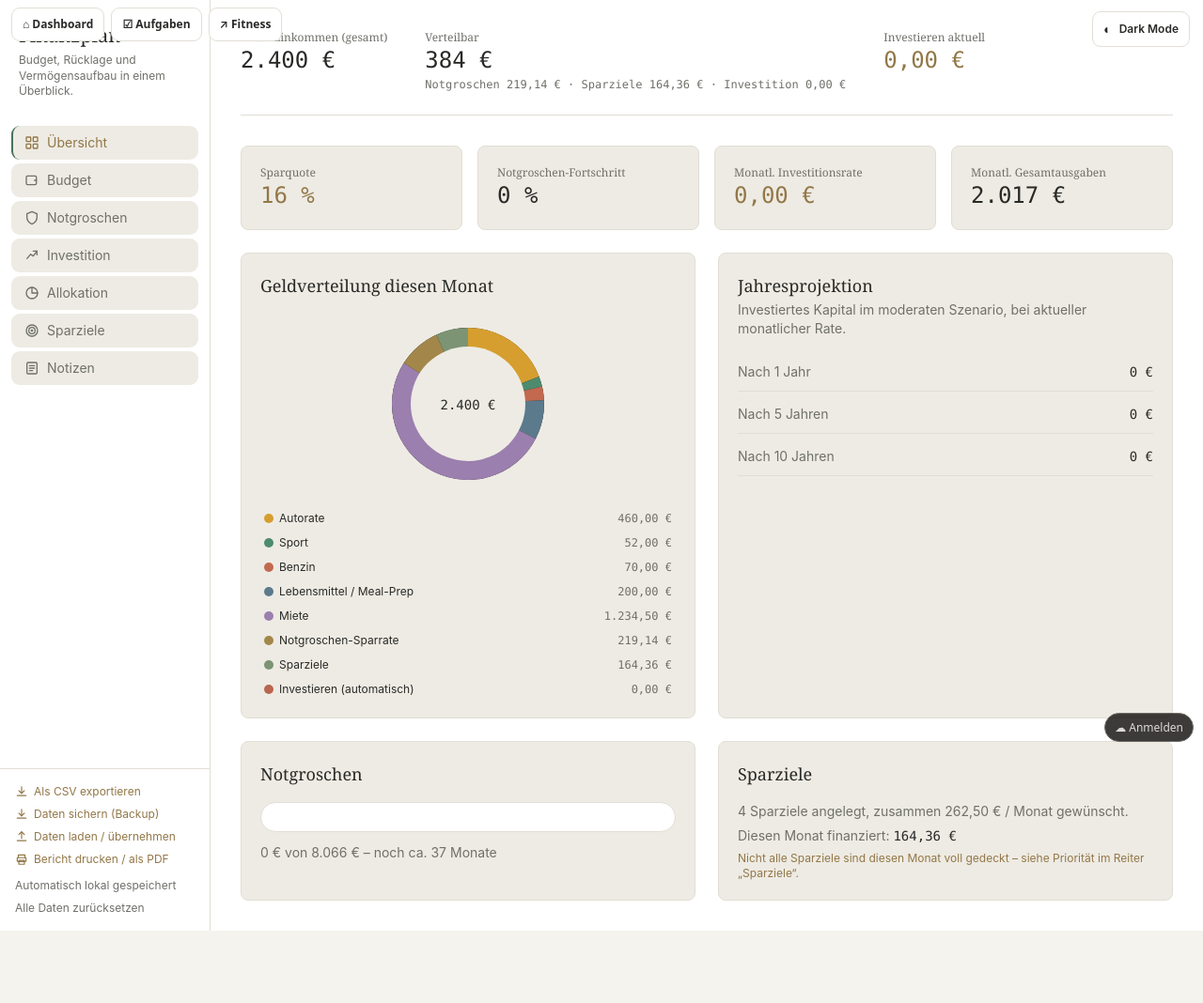
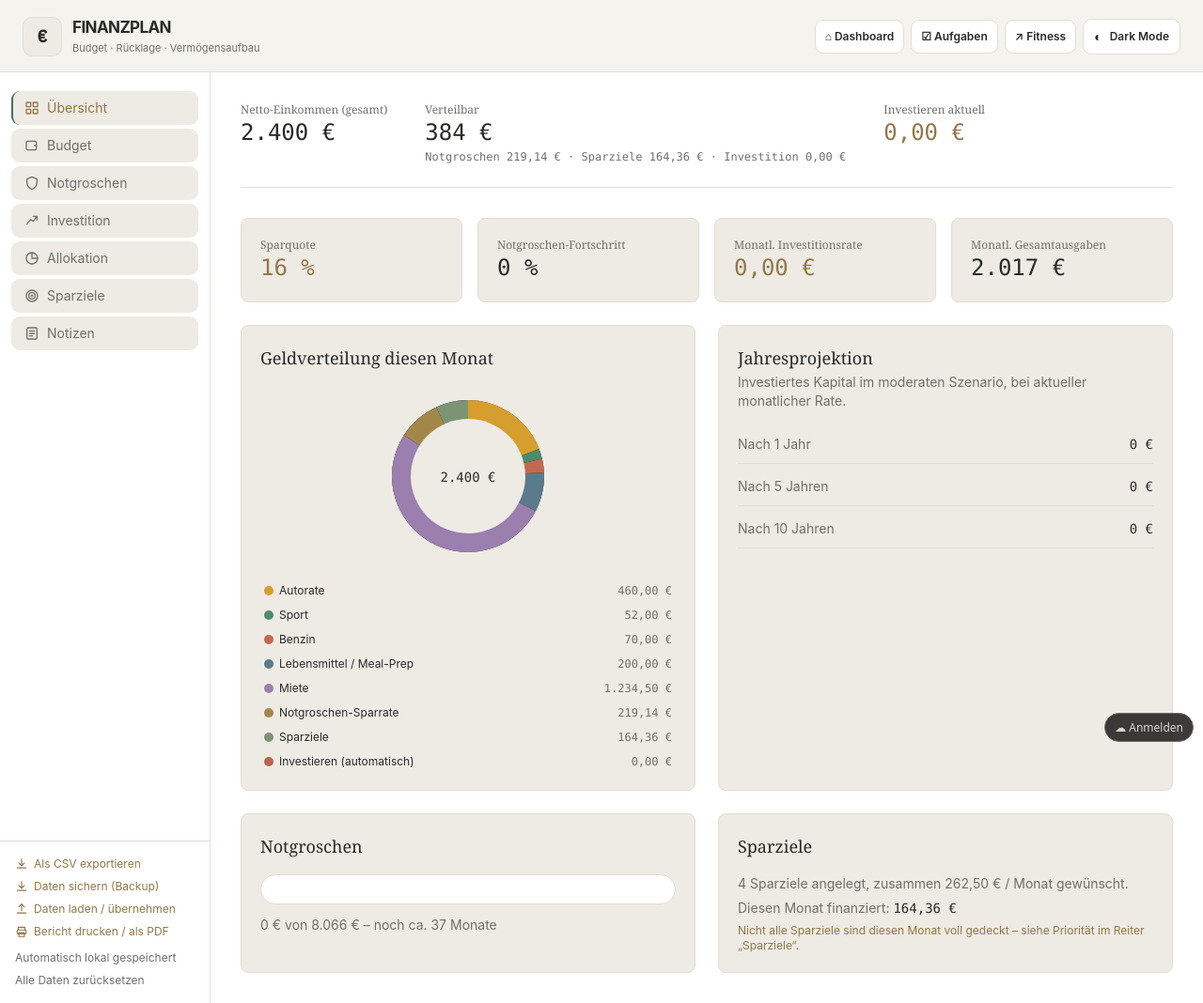
Before and after one commit to KEYUSER123/WEBAPPS, a plain HTML site: page finanzplan/index.html in a window 1280 px wide. Shown: the whole page at 94% size. Before the commit the page ends 991 px from the top, so only its background shows below. Drawn offline with nearby package versions, Linux system fonts and the light colour scheme.

Commit message:
Add files via upload

```diff
--- a/finanzplan/index.html
+++ b/finanzplan/index.html
@@ -14,10 +14,20 @@
   .font-mono { font-family: 'IBM Plex Mono', ui-monospace, monospace; }
   input[type=number]::-webkit-inner-spin-button { opacity: 1; }
   body { padding-top: env(safe-area-inset-top, 0px); padding-bottom: env(safe-area-inset-bottom, 0px); box-sizing: border-box; }
-  #app-switcher{position:fixed;top:calc(env(safe-area-inset-top, 0px) + 8px);left:12px;z-index:99990;display:flex;gap:8px;flex-wrap:wrap;font:600 12px/1.2 system-ui,-apple-system,sans-serif}
-  #app-switcher a{display:inline-flex;align-items:center;gap:6px;padding:9px 11px;border:1px solid #57534e;border-radius:10px;background:rgba(28,25,23,.96);color:#f5f5f4;text-decoration:none;box-shadow:0 4px 14px #0003}
-  #app-switcher a:hover{border-color:#d6a85f}
-  @media(max-width:520px){#app-switcher{left:8px;top:calc(env(safe-area-inset-top, 0px) + 6px);gap:5px}#app-switcher a{padding:8px;font-size:11px}}
+  /* Shared top bar: intentionally follows the Fitness app header rhythm. */
+  #finance-global-header{position:relative;z-index:50;display:flex;align-items:center;justify-content:space-between;gap:18px;width:100%;max-width:1440px;margin:0 auto;padding:18px 24px 16px;border-bottom:1px solid var(--at-line);box-sizing:border-box;background:var(--at-bg);}
+  #finance-global-header .finance-brand{display:flex;align-items:center;gap:11px;min-width:220px;color:var(--at-text);}
+  #finance-global-header .finance-brand-mark{display:grid;place-items:center;width:42px;height:42px;flex:0 0 42px;border:1px solid var(--at-line);border-radius:10px;background:var(--at-raised);color:var(--at-text);font:600 18px/1 'IBM Plex Mono',ui-monospace,monospace;}
+  #finance-global-header .finance-brand h1{margin:0;color:var(--at-text);font:650 17px/1.25 Inter,'SF Pro Display',-apple-system,BlinkMacSystemFont,'Segoe UI',sans-serif;letter-spacing:-.035em;}
+  #finance-global-header .finance-brand p{margin:3px 0 0;color:var(--at-muted);font:400 11px/1.35 Inter,'SF Pro Display',-apple-system,BlinkMacSystemFont,'Segoe UI',sans-serif;}
+  #app-switcher{position:static;z-index:auto;display:flex;align-items:center;justify-content:flex-end;gap:7px;flex-wrap:wrap;margin:0;padding:0;font:600 12px/1.2 Inter,'SF Pro Display',-apple-system,BlinkMacSystemFont,'Segoe UI',sans-serif;}
+  #app-switcher a{display:inline-flex;align-items:center;justify-content:center;gap:6px;min-height:38px;box-sizing:border-box;padding:8px 10px;border:1px solid var(--at-line);border-radius:9px;background:var(--at-surface);color:var(--at-text);text-decoration:none;white-space:nowrap;box-shadow:none;}
+  #app-switcher a:hover{border-color:color-mix(in srgb,var(--at-accent) 60%,var(--at-line));background:var(--at-raised);}
+  #app-switcher .workspace-theme-toggle{margin:0;padding:8px 10px;white-space:nowrap;}
+  #root > div.flex.min-h-screen{min-height:calc(100vh - 78px)!important;}
+  #root [class~="md:block"][class~="px-5"][class~="pb-2"][class~="pt-6"]{display:none!important;}
+  @media(max-width:760px){#finance-global-header{align-items:flex-start;flex-wrap:wrap;gap:12px;padding:14px 14px 12px;}#finance-global-header .finance-brand{min-width:0;width:100%;}#app-switcher{justify-content:flex-start;width:100%;gap:6px;}#app-switcher a,#app-switcher .workspace-theme-toggle{min-height:35px;padding:7px 9px;font-size:11px;}#root > div.flex.min-h-screen{min-height:calc(100svh - 124px)!important;}}
+  @media(max-width:390px){#app-switcher{gap:5px;}#app-switcher a,#app-switcher .workspace-theme-toggle{padding:7px;font-size:10px;gap:4px;}}
   .mobile-actions button { font-size: 14px !important; padding: 6px 0; }
   @media (max-width: 639px) {
     [class*="grid-cols-[1fr_150px_"] { grid-template-columns: 56px 1fr 1fr 28px !important; }
@@ -33,7 +43,13 @@
 <link rel="stylesheet" href="../workspace-design.css">
 </head>
 <body>
-<nav id="app-switcher" aria-label="Zwischen Apps wechseln"><a href="../" title="Zurück zum Dashboard">⌂ Dashboard</a><a href="../todos/" title="Aufgaben öffnen">☑ Aufgaben</a><a href="../fitness/" title="Fitness-App öffnen">↗ Fitness</a></nav>
+<header id="finance-global-header">
+  <div class="finance-brand" aria-label="Finanzplan">
+    <div class="finance-brand-mark" aria-hidden="true">€</div>
+    <div><h1>FINANZPLAN</h1><p>Budget · Rücklage · Vermögensaufbau</p></div>
+  </div>
+  <nav id="app-switcher" aria-label="Zwischen Apps wechseln"><a class="app-nav-link" href="../" title="Zurück zum Dashboard">⌂ Dashboard</a><a class="app-nav-link" href="../todos/" title="Aufgaben öffnen">☑ Aufgaben</a><a class="app-nav-link" href="../fitness/" title="Fitness-App öffnen">↗ Fitness</a></nav>
+</header>
 <div id="root"></div>
 <div id="startup-status">Finanzplan wird geladen …</div>
 
@@ -3631,9 +3647,12 @@ function(a,b,c){if(!Vd(b))throw Error(m(200));return Wd(null,a,b,!1,c)};Q.unmoun
     if(!b){
       b=document.createElement('button');b.type='button';b.id='workspace-theme-toggle';b.className='workspace-theme-toggle';
       var slot=document.querySelector('.top-actions')||document.querySelector('.topactions')||document.getElementById('app-switcher');
-      if(slot&&slot.id==='app-switcher'){
+      if(slot){
+        /* Finance theme control belongs beside the app links, just like Fitness. */
+        slot.appendChild(b);
+      } else {
         document.body.appendChild(b);b.style.position='fixed';b.style.top='12px';b.style.right='14px';b.style.zIndex='100000';
-      } else if(slot){slot.appendChild(b);} else {document.body.appendChild(b);b.style.position='fixed';b.style.top='12px';b.style.right='14px';b.style.zIndex='100000';}
+      }
     }
     if(b.id!=='themeBtn'&&!b.dataset.themeHandler){
       b.addEventListener('click',function(){apply(theme==='dark'?'light':'dark',true,true);});
```
Also changed, not shown: 1 other file.
